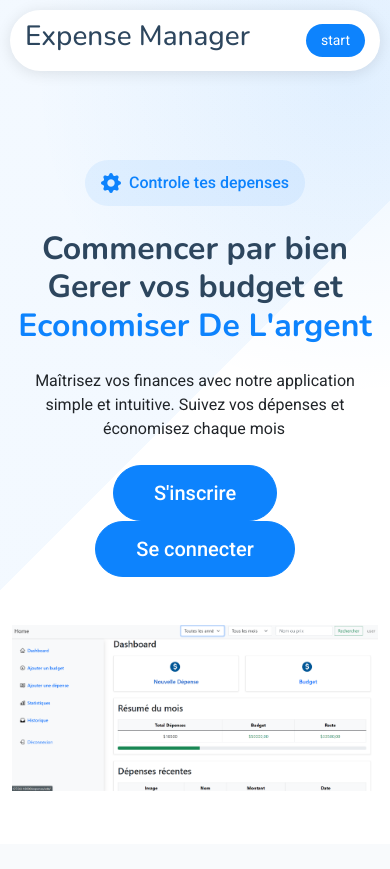
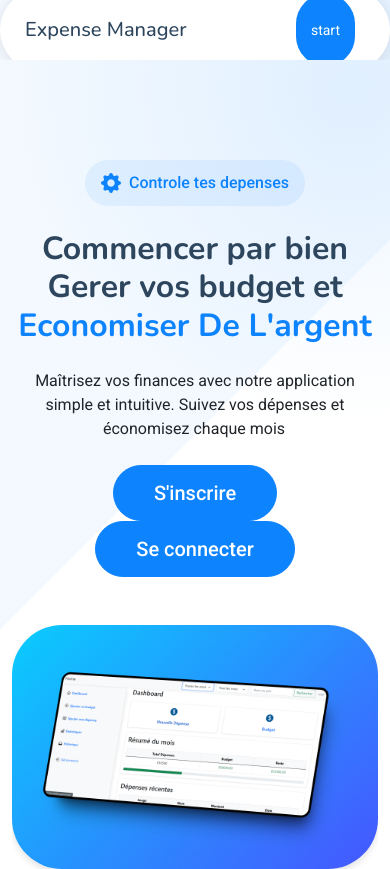
Before and after one commit to Steventog/Expense-manager, a Django app: page / in a window 390 px wide. Before the commit the page ends 791 px from the top, so only its background shows below. Run offline with Django 5.2, Linux system fonts and the light colour scheme; some libraries are stand-ins or nearby versions.

Commit message:
image changer

```diff
--- a/expenses/static/assets/css/main.css
+++ b/expenses/static/assets/css/main.css
@@ -136,15 +136,38 @@ h6 {
     padding-top: 10px;
   }
 
-  .header .header-container {
-    margin-left: 10px;
-    margin-right: 10px;
-    padding: 10px 5px 10px 15px;
+  .header {
+    height: 60px; /* Hauteur fixe pour la barre */
+    line-height: 60px; /* Centrage vertical du contenu */
+    overflow: hidden; /* Empêche le débordement */
+    padding: 5px 0; /* Ajustez la valeur selon vos besoins */
+
   }
 
-  .header .logo {
-    order: 1;
+  .header-logo {
+    max-height: 40px; /* Limite la hauteur du logo */
+    width: auto; /* Maintient les proportions */
+    object-fit: contain; /* Ajuste le logo dans l'espace disponible */
+    margin-right: 2px; /* Réduit l'espace entre le logo et le texte */
+
   }
+
+  .header .header-container {
+
+    padding: 5px 25px; /* Gardez cette valeur constante */
+  }
+
+  .header-container {
+    display: flex;
+    align-items: center; /* Assurez-vous que les éléments sont centrés verticalement */
+}
+
+  .sitename {
+    font-size: 20px; /* Taille du texte adaptée à la barre */
+    margin: 0; /* Supprime les marges par défaut */
+  }
+
+
 
   .header .btn-getstarted {
     order: 2;
@@ -270,12 +293,24 @@ h6 {
   position: relative;
   text-align: center;
   z-index: 1;
+  overflow: hidden !important;
+
+
 }
 
 .hero .hero-image img {
-  max-width: 100%;
+  width: 100%;
+  height: auto;
+  box-shadow: 0 4px 6px rgba(0, 0, 0, 0.1); /* Optionnel : ajoute une ombre douce */
+  border-radius: 50px !important;
+}
+
+.test-image {
+  border-radius: 20px;
+  width: 100%;
   height: auto;
 }
+
 
 .hero .customers-badge {
   position: absolute;
--- a/expenses/templates/accueil.html
+++ b/expenses/templates/accueil.html
@@ -17,14 +17,20 @@
   <link href="static/assets/css/main.css" rel="stylesheet">
 </head>
 
-
 <body class="index-page">
   <header id="header" class="header d-flex align-items-center fixed-top">
     <div class="header-container container-fluid container-xl position-relative d-flex align-items-center justify-content-between">
-      <h1 class="sitename"> Expense Manager </h1>
+      <div class="d-flex align-items-center">
+        <!-- Logo -->
+       <!--<img src="static/assets/img/logo.webp" alt="Logo" class="header-logo me-2">-->
+        <!-- Site name -->
+        <h2 class="sitename">Expense Manager</h2>
+      </div>
       <a class="btn-getstarted" href="#">start</a>
     </div>
   </header>
+
+
 
   <main class="main">
     <!-- Hero Section -->
@@ -56,9 +62,7 @@
 
           <div class="col-lg-6">
             <div class="hero-image" data-aos="zoom-out" data-aos-delay="300">
-              <img src="static/assets/img/cap.png" alt="Hero Image" class="img-fluid">
-
-
+              <img src="static/assets/img/capture.png" alt="Hero Image" class="test-image">
             </div>
           </div>
         </div>
```
Also changed, not shown: db.sqlite3, expenses/static/assets/img/cap.png (deleted), expenses/static/assets/img/capture.png (added), expenses/static/assets/img/logo.webp (added).
